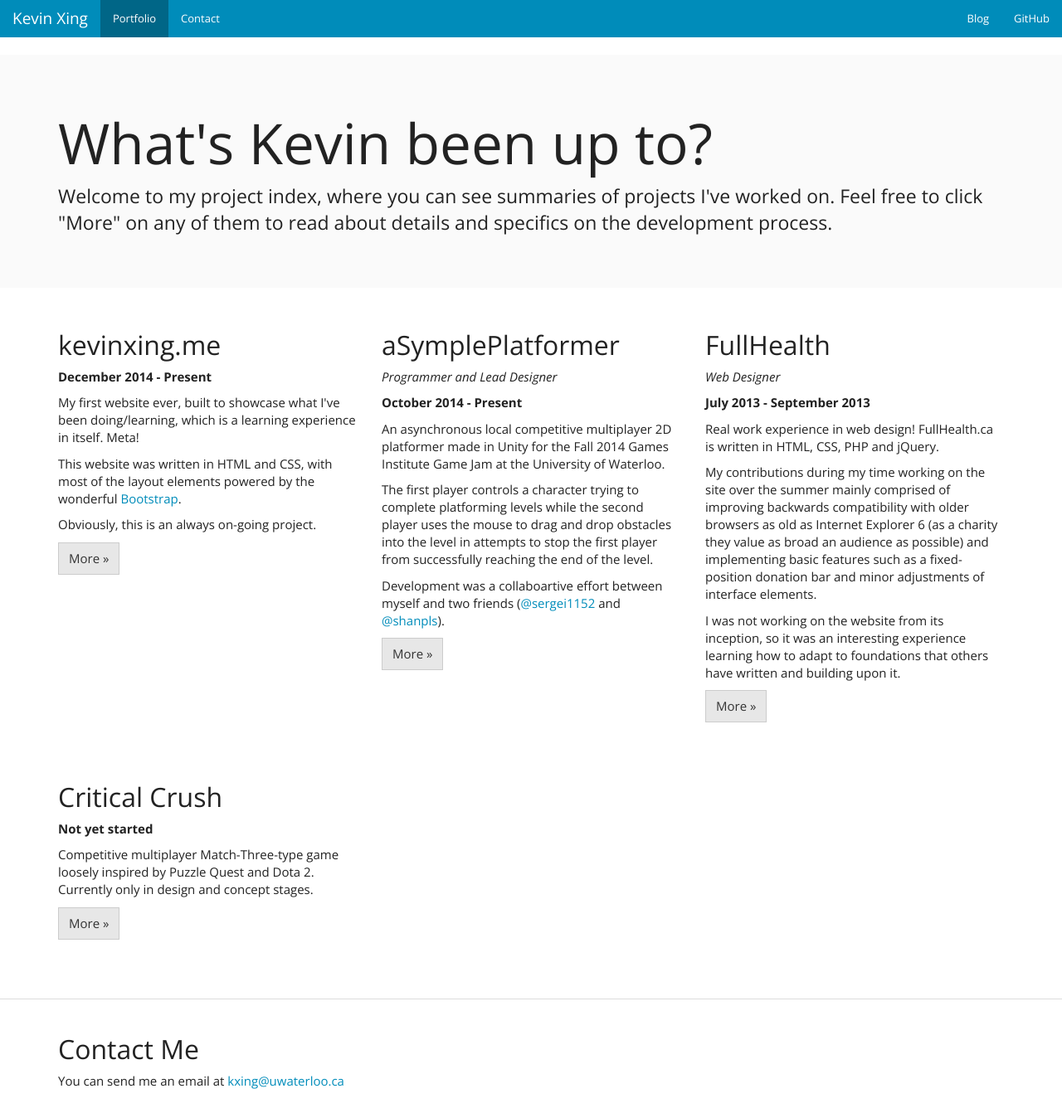
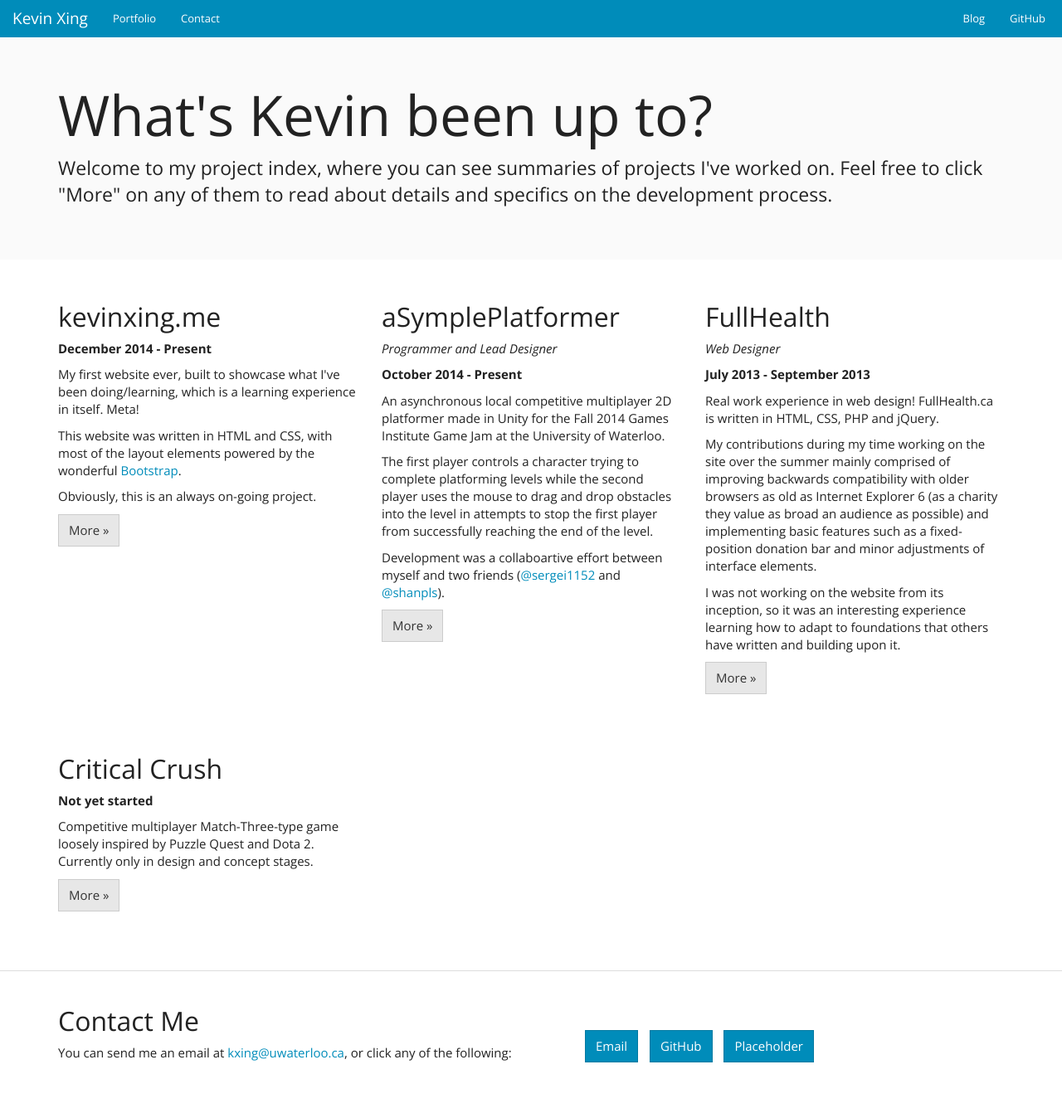
Before and after one commit to ggkevinxing/ggkevinxing.github.io, a PHP site: page / in a window 1280 px wide. Shown: the whole page at 83% size. Before the commit the page ends 1313 px from the top, so only its background shows below. Run offline with PHP 8.4, Linux system fonts and the light colour scheme; some libraries are stand-ins or nearby versions.

Commit message:
fixed header, new footer, added padding to css

```diff
--- a/css/custom.css
+++ b/css/custom.css
@@ -6,3 +6,19 @@ ul.nav {
 .spacer {
 	padding-bottom: 40px;
 }
+
+.jumbotron {
+  padding-top: 80px;
+}
+
+footer {
+  padding: 30px 0;
+}
+
+.navbar-right {
+  padding-right: 20px;
+}
+
+.contact-btns {
+  padding: 50px;
+}
--- a/index.html
+++ b/index.html
@@ -29,7 +29,7 @@
   </head>
 
   <body>
-<div class="navbar navbar-inverse">
+<div class="navbar navbar-inverse navbar-fixed-top">
   <div class="navbar-header">
     <button type="button" class="navbar-toggle" data-toggle="collapse" data-target=".navbar-inverse-collapse">
       <span class="icon-bar"></span>
@@ -40,7 +40,7 @@
   </div>
   <div class="navbar-collapse collapse navbar-inverse-collapse">
     <ul class="nav navbar-nav navbar-left">
-      <li class="active"><a href="index.html">Portfolio</a></li>
+      <li><a href="#portfolio">Portfolio</a></li>
       <li><a href="#contact">Contact</a></li>
     </ul>
     <ul class="nav navbar-nav navbar-right">
@@ -60,6 +60,7 @@
       </div>
     </div>
 
+<section id="portfolio">
     <div class="container">
       <!-- Example row of columns -->
       <div class="row">
@@ -99,14 +100,42 @@
     	  </div><!--/.col-xs-6.col-lg-4-->
       </div><!-- /row -->
       </div>
+</section>
 
       <hr>
 
 <section id="contact">
-	<div class="container">
-		<h2>Contact Me</h2>
-		<p>You can send me an email at <a href="mailto:kxing@uwaterloo.ca">kxing@uwaterloo.ca</a></p>
-	</div>
+
+    <div class="banner">
+
+        <div class="container">
+
+            <div class="row">
+                <div class="col-lg-6">
+                    <h2>Contact Me</h2>
+                    <p>You can send me an email at <a href="mailto:kxing@uwaterloo.ca">kxing@uwaterloo.ca</a>, or click any of the following:</p>
+                </div>
+
+                <div class="col-lg-6">
+                    <ul class="list-inline contact-btns">
+                        <li>
+                            <a href="mailto:kxing@uwaterloo.ca" class="btn btn-primary">Email</a>
+                        </li>
+                        <li>
+                            <a href="http://github.com/ggkevinxing" class="btn btn-primary">GitHub</a>
+                        </li>
+                        <li>
+                            <a href="#" class="btn btn-primary">Placeholder</a>
+                        </li>
+                    </ul>
+                </div>
+            </div>
+
+        </div>
+        <!-- /.container -->
+
+    </div>
+    <!-- /.banner -->
 </section>
 
 
```
